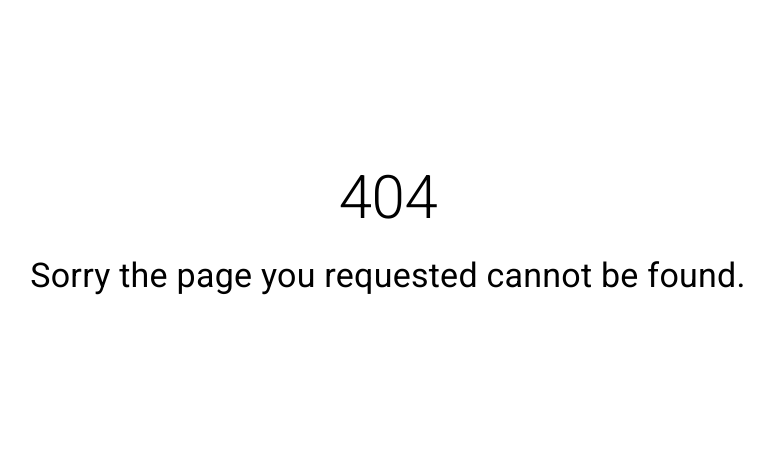
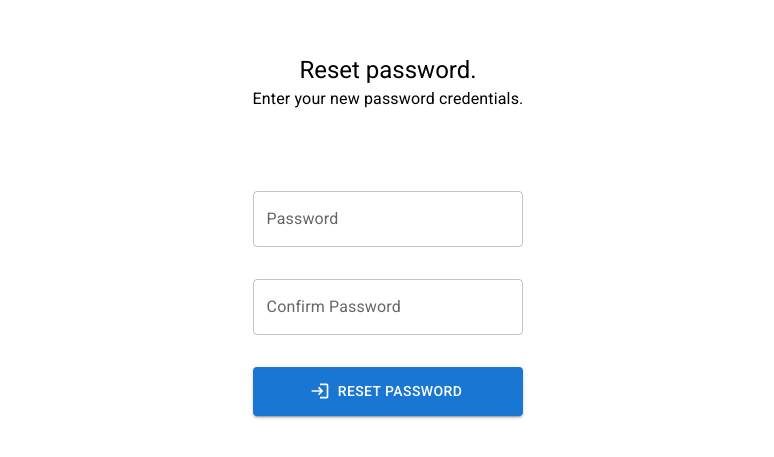
Before and after one commit to bledideda/scraper-ui, a React (Create React App) app: page /reset-password/1 in a window 1280 px wide. Before the commit this address had no page. Shown: the part 165-622 px from the top of the page, without its empty margins (252-1026 px from the left). Built offline with nearby package versions, Linux system fonts and the light colour scheme.

Commit message:
reset passweord flow finished

```diff
--- a/src/App.js
+++ b/src/App.js
@@ -19,6 +19,7 @@ function App() {
           <Route path="/login" element={<LoginPage setToken={setToken} />} />
           <Route path="*" element={<NotFound />} />
           <Route path="/reset-password" element={<ResetPasswordPage />} />
+          <Route path="/reset-password/:token" element={<ResetPasswordPage />} />
         </Routes>
       </AuthLayout>
     )
--- a/src/pages/auth/LoginPage.js
+++ b/src/pages/auth/LoginPage.js
@@ -27,10 +27,10 @@ export default function LoginPage({ setToken }) {
       if(res.statusCode === 200){
         setToken(res.data.data.accessToken);
       }else{
-        alert('Something went Wrong. Please contact the system Admin and show this code: 100');
+        alert('Something went Wrong. Please contact the system Admin and show this code: 1000');
       }
     }).catch(()=>{
-      alert('Something went Wrong. Please contact the system Admin and show this code: 101');
+      alert('Something went Wrong. Please contact the system Admin and show this code: 1001');
     })
   }
 
--- a/src/pages/auth/ResetPasswordPage.js
+++ b/src/pages/auth/ResetPasswordPage.js
@@ -4,12 +4,16 @@ import TextInput from "../../components/inputs/TextInput";
 import LoginOutlinedIcon from "@mui/icons-material/LoginOutlined";
 import LoadingButton from "@mui/lab/LoadingButton";
 import SaveIcon from "@mui/icons-material/Save";
-import { forgotPassword } from "../../service";
+import { forgotPassword, resetPassword } from "../../service";
 import { navigateTo } from "../../utils";
+import { useParams } from "react-router-dom";
 
 export default function ResetPasswordPage() {
+  const { token } = useParams();
   const [isLaoding, setIsLoading] = useState(false);
   const [email, setEmail] = useState("");
+  const [password, setPassword] = useState("");
+  const [confirmPassword, setConfirmPassword] = useState("");
 
   const handleForgotPassword = () => {
     setIsLoading(true);
@@ -18,24 +22,110 @@ export default function ResetPasswordPage() {
       setIsLoading(false);
       return;
     }
-        forgotPassword({email}).then((res)=>{
+    forgotPassword({ email })
+      .then((res) => {
         setIsLoading(false);
+        if (res.statusCode === 200) {
+					let domain = email.substring(email.lastIndexOf("@") +1);
+          navigateTo({ path: "//"+domain });
+        } else {
+          alert(
+            "Something went Wrong. Please contact the system Admin and show this code: 1002"
+          );
+        }
+      })
+      .catch(() => {
+        alert(
+          "Something went Wrong. Please contact the system Admin and show this code: 1003"
+        );
+      });
+  };
+
+  const handleResetPassword = () => {
+		setIsLoading(true);
+		if (password === "" | confirmPassword === "") {
+      alert("All fields are required");
+      setIsLoading(false);
+      return;
+    }
+		resetPassword().then((res)=>{
 			if(res.statusCode === 200){
-                navigateTo({path:'/'});
+				navigateTo({ path: "/login" });
 			}else{
-                alert('Something went Wrong. Please contact the system Admin and show this code: 102');
+				alert(
+					"Something went Wrong. Please contact the system Admin and show this code: 1004"
+				);
 			}
 		}).catch(()=>{
-            alert('Something went Wrong. Please contact the system Admin and show this code: 103');
+			alert(
+				"Something went Wrong. Please contact the system Admin and show this code: 1005"
+			);
 		})
+	};
+
+  if (token) {
+    return (
+      <div style={{ display: "block" }}>
+        <div style={{ textAlign: "center", marginBottom: "5em" }}>
+          <Typography variant="h5">Reset password.</Typography>
+          <Typography variant="body1">
+            Enter your new password credentials.
+          </Typography>
+        </div>
+
+        <TextInput
+          id="outlined-password-input"
+          label="Password"
+          type="password"
+          autoComplete="current-password"
+          variant="outlined"
+          onChange={setPassword}
+          value={password}
+        />
+
+        <TextInput
+          id="outlined-password-input"
+          label="Confirm Password"
+          type="password"
+          autoComplete="current-password"
+          variant="outlined"
+          onChange={setConfirmPassword}
+          value={confirmPassword}
+        />
+
+        <div className="text-center">
+          {isLaoding ? (
+            <LoadingButton
+              loading
+              style={{ height: "3.5em", width: "100%" }}
+              loadingPosition="start"
+              startIcon={<SaveIcon />}
+              variant="outlined"
+            >
+              Reset password
+            </LoadingButton>
+          ) : (
+            <Button
+              style={{ height: "3.5em", width: "100%" }}
+              variant="contained"
+              startIcon={<LoginOutlinedIcon />}
+              onClick={handleResetPassword}
+            >
+              Reset password
+            </Button>
+          )}
+        </div>
+      </div>
+    );
   }
-
-    return(
+  return (
     <div style={{ display: "block" }}>
-
       <div style={{ textAlign: "center", marginBottom: "5em" }}>
         <Typography variant="h5">Forgot password ?</Typography>
-          <Typography variant="body1">Enter your email and we will send you the link to <br/>reset password.</Typography>
+        <Typography variant="body1">
+          Enter your email and we will send you the link to <br />
+          reset password.
+        </Typography>
       </div>
 
       <TextInput
@@ -69,5 +159,5 @@ export default function ResetPasswordPage() {
         )}
       </div>
     </div>
-    )
+  );
 }
--- a/src/service/index.js
+++ b/src/service/index.js
@@ -2,3 +2,4 @@ import { postRequest } from "./config";
 
 export const loginUser = async ({username,password}) => postRequest('/login', { username,password });
 export const forgotPassword = async ({email}) => postRequest('/profile/forgot-password', { email });
+export const resetPassword = async ({password, confirmPassword}) => postRequest('/profile/reset-password', { password, confirmPassword });
```
Lines whose indentation alone changed are shown as unchanged.
